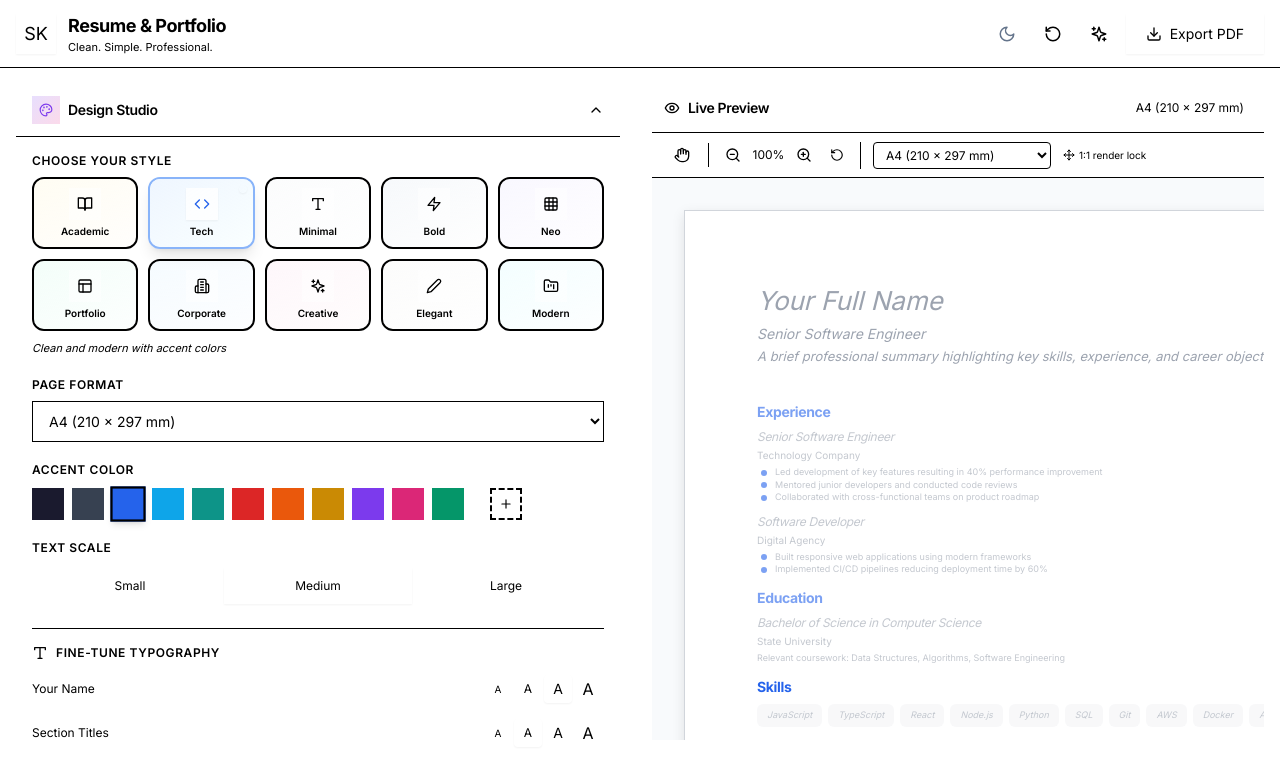
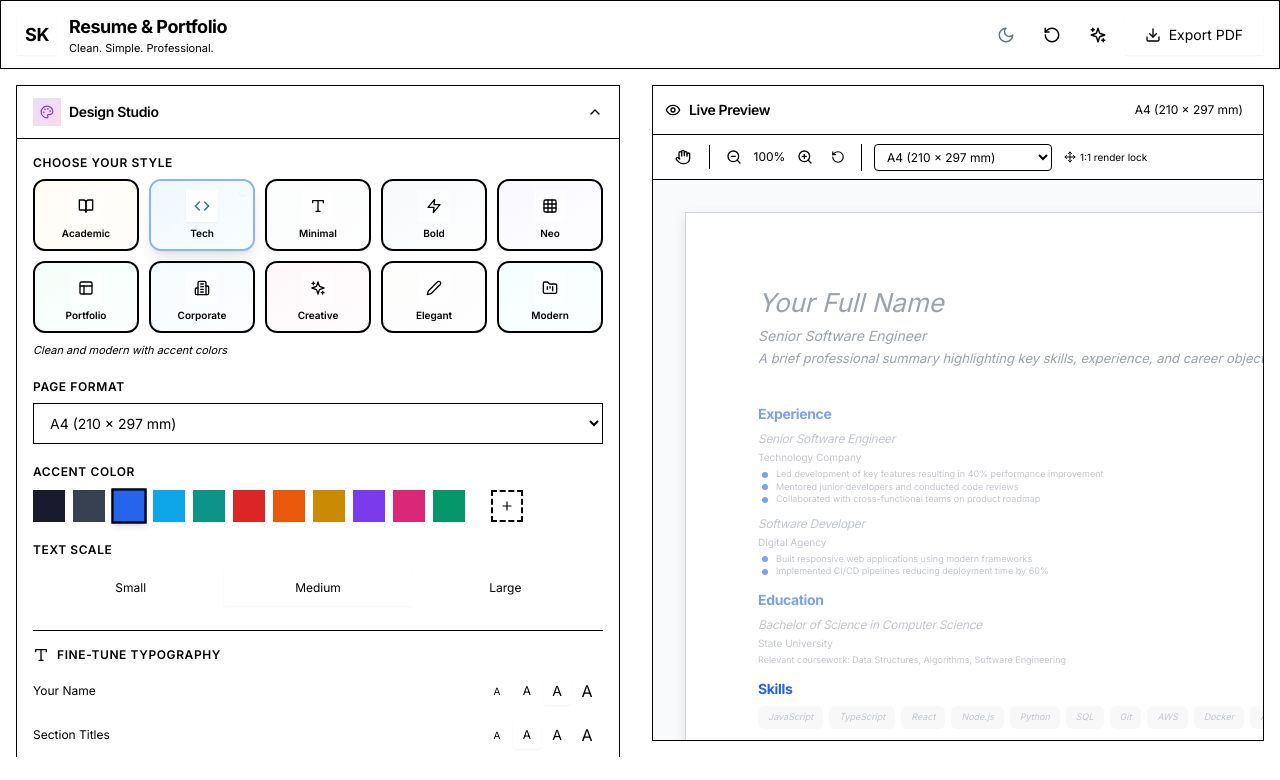
Before and after one commit to shiva-kar/resume-builder, a Next.js app: page / in a window 1280 px wide. Shown: the top 780 px of the page. Built offline with nearby package versions, Linux system fonts and the light colour scheme.

Commit message:
fix: restore missing CSS comment tags that broke tailwind compilation

```diff
--- a/src/app/globals.css
+++ b/src/app/globals.css
@@ -100,7 +100,7 @@
   }
 }
 
-   PREVIEW SURFACE STYLES
+/* PREVIEW SURFACE STYLES */
 
 html {
   font-size: 16px;
@@ -272,7 +272,7 @@ html {
   transition: none !important;
 }
 
-   CUSTOM SCROLLBAR
+/* CUSTOM SCROLLBAR */
 
 ::-webkit-scrollbar {
   width: 6px;
@@ -297,7 +297,7 @@ html {
   scrollbar-color: hsl(var(--border)) transparent;
 }
 
-   GLASS EFFECT & CARD STYLES
+/* GLASS EFFECT & CARD STYLES */
 
 .glass {
   @apply bg-card/80 backdrop-blur-sm border border-border/50;
@@ -316,7 +316,7 @@ html {
   box-shadow: var(--shadow-md);
 }
 
-   BUTTON ANIMATIONS
+/* BUTTON ANIMATIONS */
 
 .btn-press {
   @apply transition-all duration-150 ease-out;
@@ -340,20 +340,20 @@ html {
   @apply opacity-100;
 }
 
-   FORM FOCUS STATES
+/* FORM FOCUS STATES */
 
 .focus-ring {
   @apply focus:outline-none focus:ring-2 focus:ring-primary/20 focus:border-primary/40;
   @apply transition-all duration-150;
 }
 
-   PAGE ASPECT RATIOS
+/* PAGE ASPECT RATIOS */
 
 .a4-preview { aspect-ratio: 210 / 297; }
 .letter-preview { aspect-ratio: 8.5 / 11; }
 .legal-preview { aspect-ratio: 8.5 / 14; }
 
-   SMOOTH TRANSITIONS
+/* SMOOTH TRANSITIONS */
 
 .fade-in {
   animation: fadeIn 0.2s ease-out;
@@ -373,7 +373,7 @@ html {
   to { opacity: 1; transform: translateX(0); }
 }
 
-   REDUCED MOTION - ACCESSIBILITY
+/* REDUCED MOTION - ACCESSIBILITY */
 
 @media (prefers-reduced-motion: reduce) {
   *,
@@ -401,13 +401,13 @@ html {
   }
 }
 
-   SELECTION STYLES
+/* SELECTION STYLES */
 
 ::selection {
   @apply bg-primary/20 text-foreground;
 }
 
-   BRAND MONOGRAM
+/* BRAND MONOGRAM */
 
 .monogram {
   font-family: 'Inter', system-ui, sans-serif;
```
